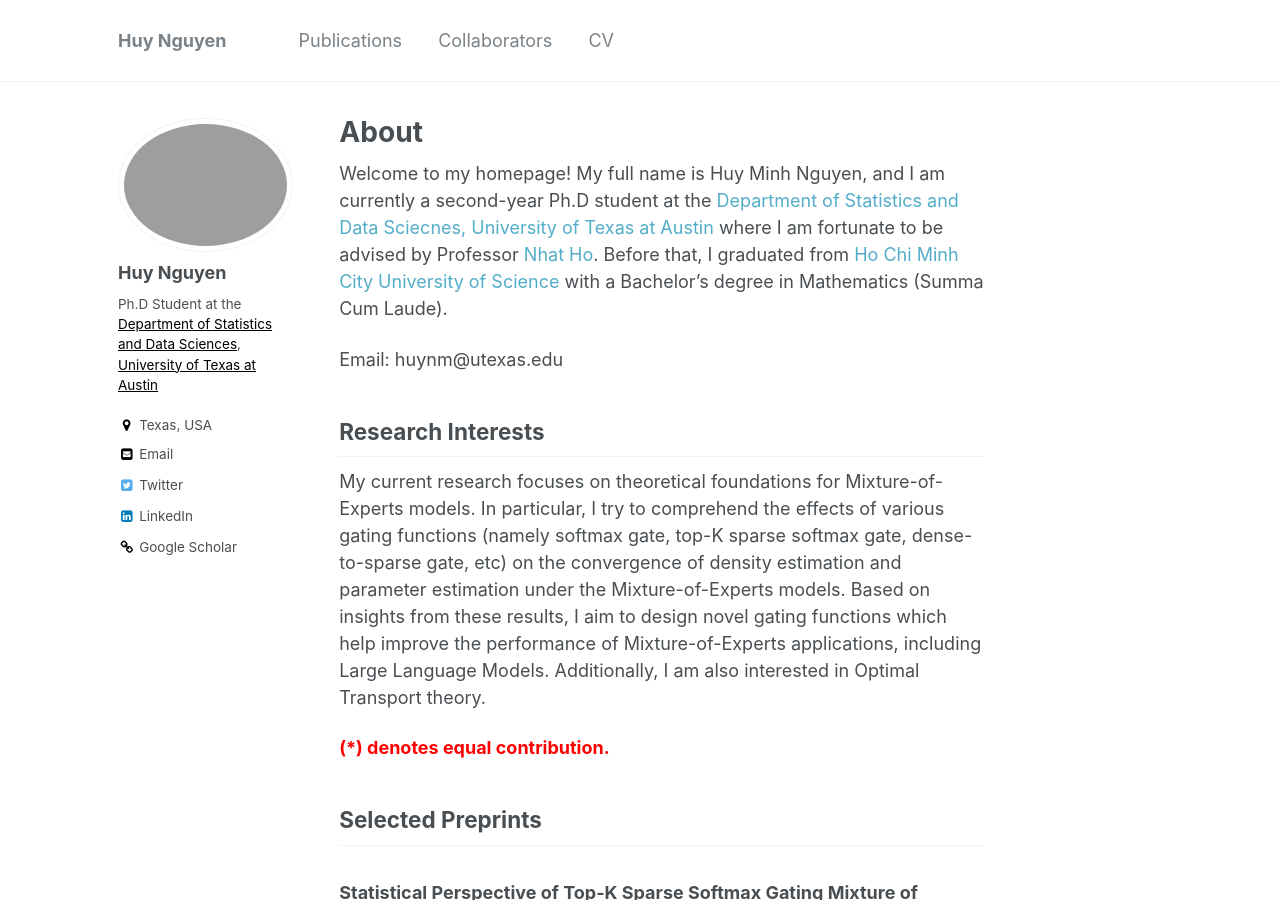
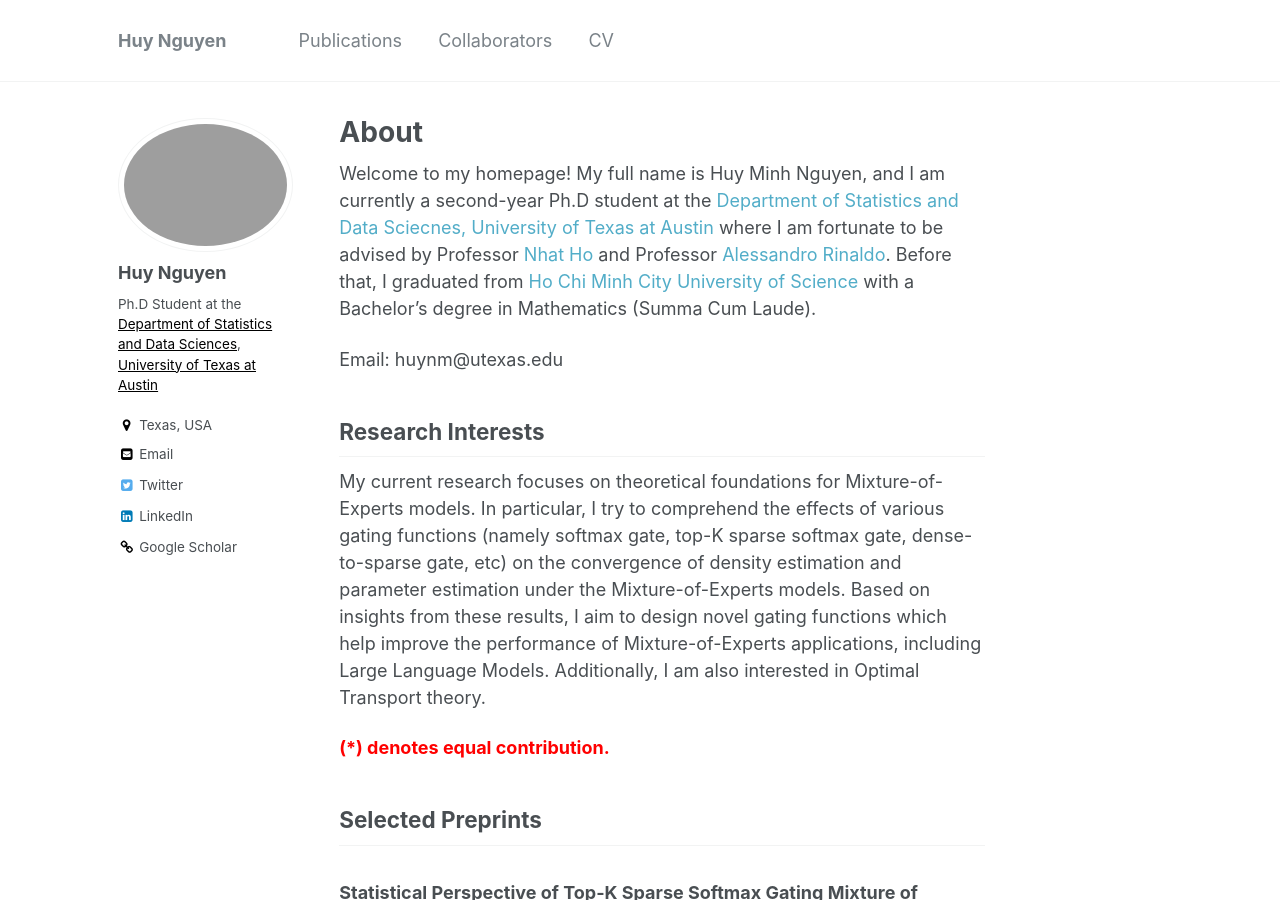
Before and after one commit to snowwhite2011/huyentrang0811.github.io, a Jekyll site: the page built from _pages/about.md, in a window 1280 px wide and 900 px high. Built offline with Jekyll 4.4.1, drawn with Linux system fonts in a browser that asks for light colours.

Commit message:
Update about.md

```diff
--- a/_pages/about.md
+++ b/_pages/about.md
@@ -11,7 +11,7 @@ redirect_from:
 {% include base_path %}
 
 
-Welcome to my homepage! My full name is Huy Minh Nguyen, and I am currently a second-year Ph.D student at the [Department of Statistics and Data Sciecnes, University of Texas at Austin](https://stat.utexas.edu/) where I am fortunate to be advised by Professor [Nhat Ho](https://nhatptnk8912.github.io/). Before that, I graduated from [Ho Chi Minh City University of Science](https://en.hcmus.edu.vn/) with a Bachelor's degree in Mathematics (Summa Cum Laude).
+Welcome to my homepage! My full name is Huy Minh Nguyen, and I am currently a second-year Ph.D student at the [Department of Statistics and Data Sciecnes, University of Texas at Austin](https://stat.utexas.edu/) where I am fortunate to be advised by Professor [Nhat Ho](https://nhatptnk8912.github.io/) and Professor [Alessandro Rinaldo](https://arinaldo.github.io/). Before that, I graduated from [Ho Chi Minh City University of Science](https://en.hcmus.edu.vn/) with a Bachelor's degree in Mathematics (Summa Cum Laude).
 
 Email: huynm@utexas.edu
 ## Research Interests
```
